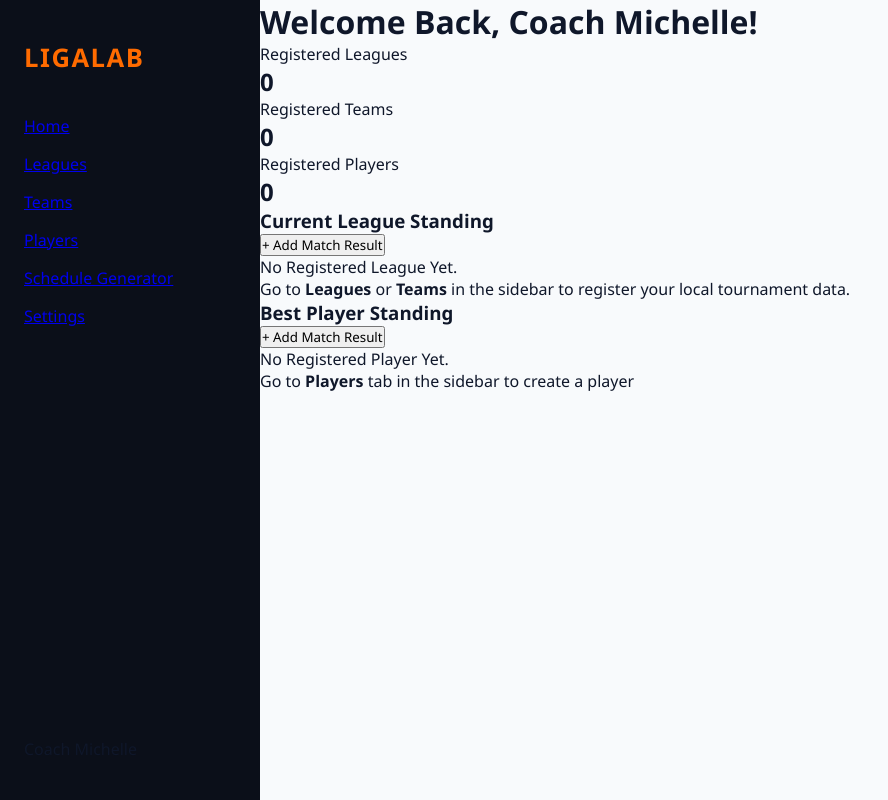
After one commit to mdlcodes/LigaLab, a Flask app: template templates/home.html in a window 1280 px wide. The commit adds this page. Shown: the whole page, without its empty margins (0-888 px from the left). Run offline with Flask 3, Linux system fonts and the light colour scheme; the template is opened without the code that fills it, so the values that code supplies are empty.

Commit message:
WIP: Complete HTML structure for home dashboard and initializethe UI style

```diff
--- a/static/style.css
+++ b/static/style.css
@@ -39,7 +39,7 @@
     color: #9CA3AF;
     line-height: 1.6;
 }
-
+ /* AUTHENTICATION SECITON */
 .auth-card{
     background-color: #1F2937;
     padding: 40px;
@@ -104,6 +104,7 @@
     text-decoration: underline;
 }
 
+/* FEATUREEE SECTIONNN*/
 .features-section{
     background-color: #F3F4F6;
     color: #111827;
@@ -144,7 +145,7 @@
     margin-bottom: 5px;
     color:#001441;
 }
-
+ /* CALL TO ACTION SECTIONN*/
 .cta-section{
     background-color: #0B0F19;
     color: #FFFFFF;
@@ -184,7 +185,7 @@
     transform: scale(1.05);
     box-shadow: 0 6px 20px rgba(255, 107, 0, 0.4);
 }
-
+ /* FOOTER SECTION */
 .main-footer{
     background-color: #F3F4F6;
      color: #4B5563;
@@ -223,3 +224,43 @@
 .footer-bottom{
     text-align: center;
 }
+
+/* =============
+   HOME SECTIONN
+   ============= */
+.dashboard-body{
+    background-color: #F8FAFC;
+    color: #0F172A;
+}
+.dashboard-wrapper{
+    display: flex;
+    min-height: 100vh;
+    width: 100%;
+}
+
+.sidebar{
+    width: 260px;
+    background-color: #0B0F19;
+    display: flex;
+    flex-direction: column;
+    justify-content: space-between;
+    padding: 40px 24px;
+    position: sticky;
+    top: 0;
+    height: 100vh;
+}
+
+.sidebar-brand{
+    font-size: 1.6rem;
+    font-weight: 900;
+    color: #FF6B00;
+    letter-spacing: 1.5px;
+    margin-bottom: 40px;
+}
+
+.sidebar-menu{
+    display: flex;
+    flex-direction: column;
+    gap: 16px;
+    flex-grow: 1;
+}
--- /dev/null
+++ b/templates/home.html
@@ -0,0 +1,73 @@
+<!DOCTYPE html>
+<html lang="en">
+    <head>
+        <meta charset="UTF-8">
+        <meta name="viewport" content="width=device-width, intial-scale=1.0">
+        <title>LigaLab</title>
+        <link rel="stylesheet" href="{{ url_for('static', filename='style.css') }}">
+    </head>
+
+    <body class="dashboard-body">
+        <div class="dashboard-wrapper">
+            <aside class="sidebar">
+                <div class="sidebar-brand">LIGALAB</div>
+                <nav class="sidebar-menu">
+                    <a href="#" class="menu-item active">Home</a>
+                    <a href="#" class="menu-item">Leagues</a>
+                    <a href="#" class="menu-item">Teams</a>
+                    <a href="#" class="menu-item">Players</a>
+                    <a href="#" class="menu-item">Schedule Generator</a>
+                    <a href="#" class="menu-item">Settings</a>
+                </nav>
+                <div class="sidebar-user-badge">
+                    Coach Michelle
+                </div>
+            </aside>
+
+            <main class="dashboard-content">
+                <header class="content-header">
+                    <div class="welcome-block">
+                        <h1>Welcome Back, Coach Michelle!</h1>
+                    </div>
+                </header>
+
+                <section class="metrics-grid">
+                    <div class="metric-card">
+                        <span class="metric-label">Registered Leagues</span>
+                        <h2 class="metric-value">0</h2>
+                    </div>
+                    <div class="metric-card">
+                        <span class="metric-label">Registered Teams</span>
+                        <h2 class="metric-value">0</h2>
+                    </div>
+                    <div class="metric-card">
+                        <span class="metric-label">Registered Players</span>
+                        <h2 class="metric-value">0</h2>
+                    </div>
+                </section>
+
+                <section class="data-board-panel">
+                    <div class="board-header">
+                        <h3>Current League Standing</h3>
+                        <button class="btn-secondary">+ Add Match Result</button>
+                    </div>
+                    <div class="board-empty-state">
+                        <p class="empty-text-highlight">No Registered League Yet.</p>
+                        <p class="empty-subtext">Go to <strong>Leagues</strong> or <strong>Teams</strong> in the sidebar to register your local tournament data.</p>
+                    </div>
+                </section>
+
+                <section class="data-board-panel">
+                    <div class="board-header">
+                        <h3>Best Player Standing</h3>
+                        <button class="btn-secondary">+ Add Match Result</button>
+                    </div>
+                    <div class="board-empty-state">
+                        <p class="empty-text-highlight">No Registered Player Yet.</p>
+                        <p class="empty-subtext">Go to <strong>Players</strong> tab in the sidebar to create a player</p>
+                    </div>
+                </section>
+            </main>
+        </div>
+    </body>
+</html>
```
